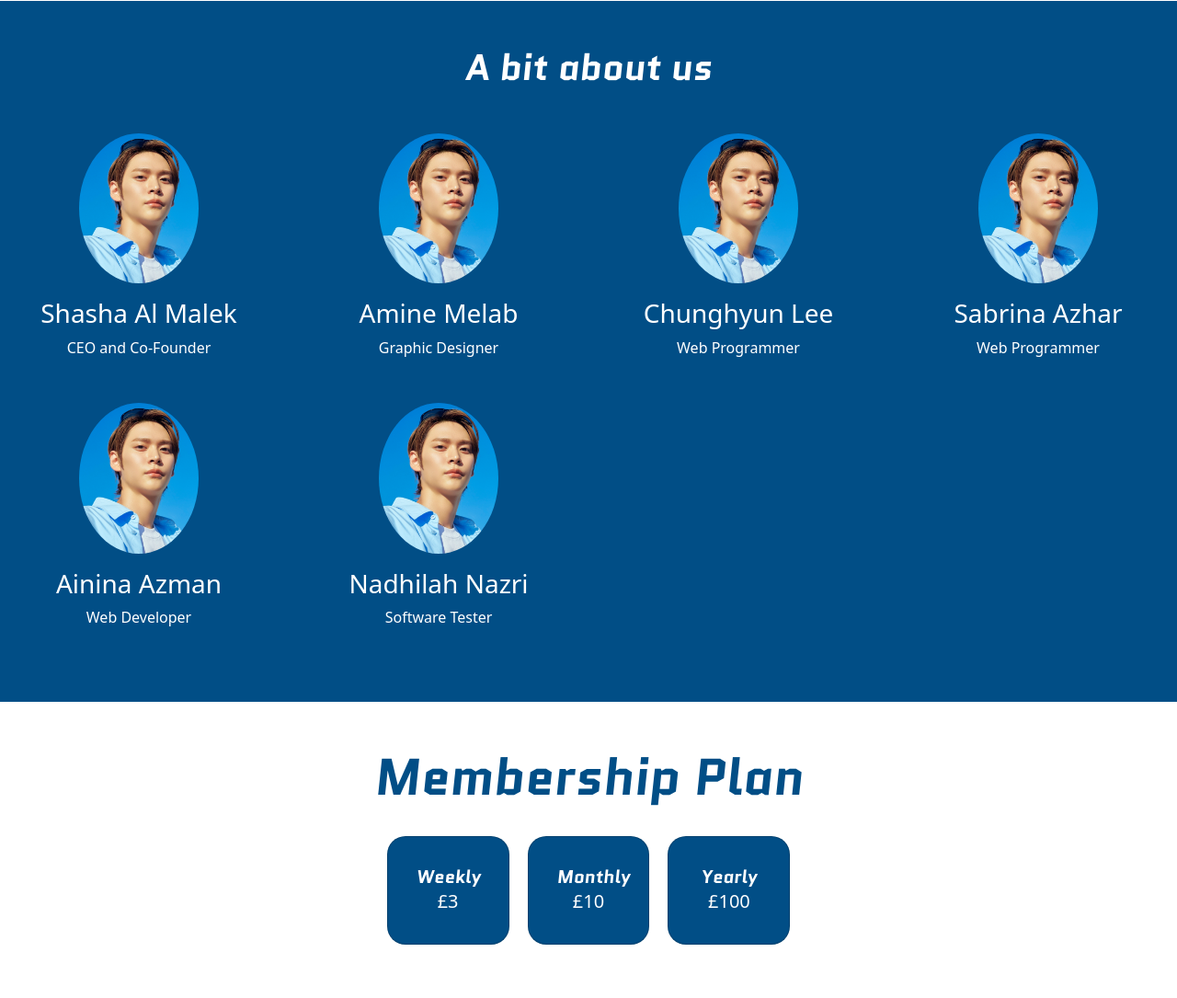
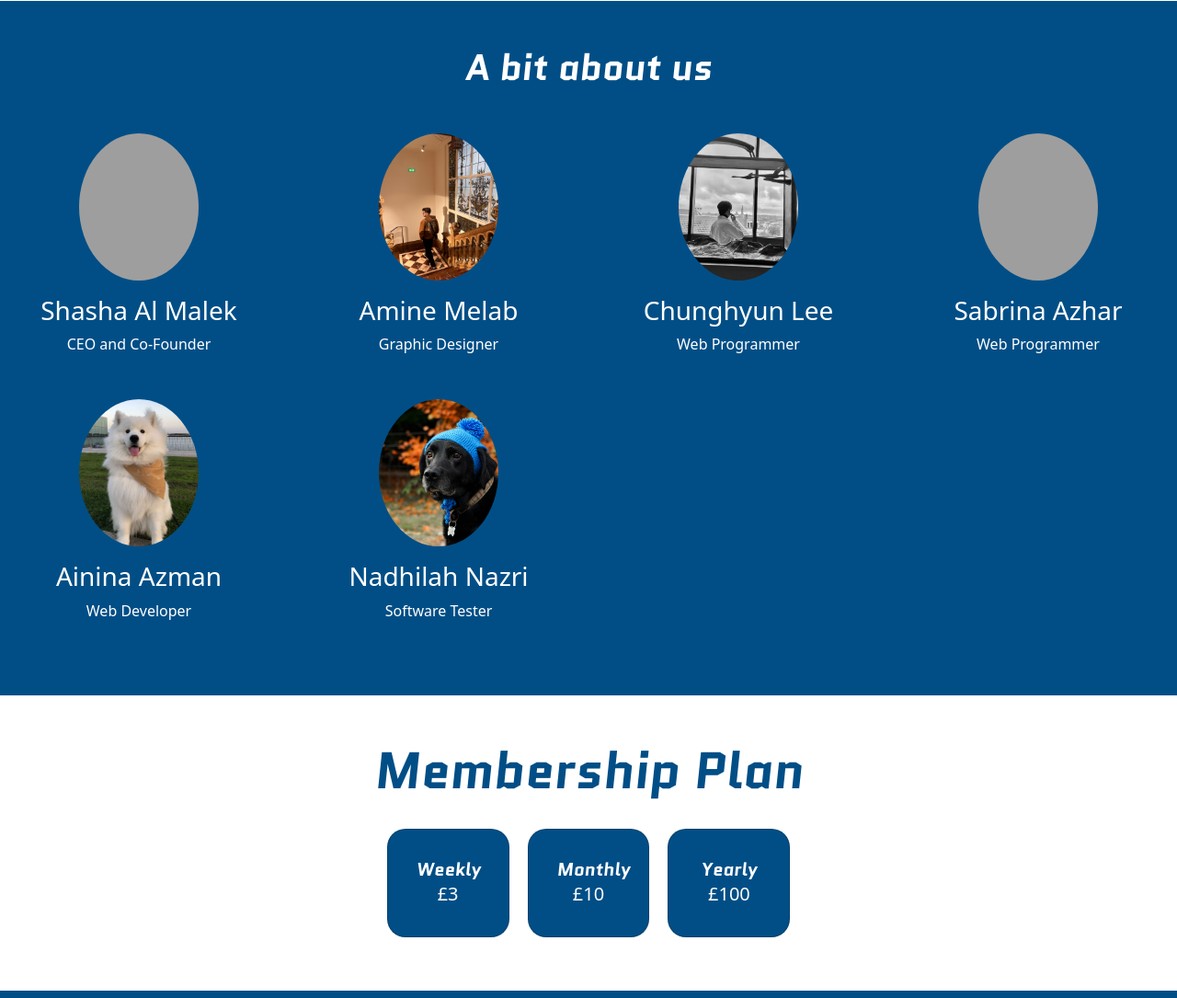
Before and after one commit to shasha-nabila/Journey-Tracker-App, a Flask app: page / in a window 1280 px wide. Shown: the part 1056-2141 px from the top of the page at 92% size. Run offline with Flask 3, Linux system fonts and the light colour scheme; some libraries are stand-ins or nearby versions; grey boxes are pictures that could not be loaded.

Commit message:
Ui design final update

```diff
--- a/app/static/style.css
+++ b/app/static/style.css
@@ -539,9 +539,8 @@ html {
 }
 
 .profile img {
-    width: 14vw;
-    max-width: 130px;
-    min-width: 70px;
+    width: 130px;
+    height: 160px; /* Adjust the height as needed to maintain your desired aspect ratio */
 }
 
 .py-6 {
--- a/app/templates/landing.html
+++ b/app/templates/landing.html
@@ -121,7 +121,7 @@
             <!-- Team Member 1 -->
             <div class="col-12 col-sm-6 col-md-4 col-lg-3">
                 <div class="profile text-center">
-                    <img src="{{ url_for('static', filename='image/eunseok.jpeg') }}" alt="Jimmy Kim"
+                    <img src="{{ url_for('static', filename='image/ShashaPFP.jpg') }}" alt="Jimmy Kim"
                         class="img-fluid rounded-circle mb-3">
                     <h3>Shasha Al Malek</h3>
                     <p>CEO and Co-Founder</p>
@@ -130,7 +130,7 @@
             <!-- Team Member 2 -->
             <div class="col-12 col-sm-6 col-md-4 col-lg-3">
                 <div class="profile text-center">
-                    <img src="{{ url_for('static', filename='image/eunseok.jpeg') }}" alt="Priscilla Tingey"
+                    <img src="{{ url_for('static', filename='image/AminePFP.jpg') }}" alt="Priscilla Tingey"
                         class="img-fluid rounded-circle mb-3">
                     <h3>Amine Melab</h3>
                     <p>Graphic Designer</p>
@@ -139,7 +139,7 @@
             <!-- Team Member 3 -->
             <div class="col-12 col-sm-6 col-md-4 col-lg-3">
                 <div class="profile text-center">
-                    <img src="{{ url_for('static', filename='image/eunseok.jpeg') }}" alt="Bernard Booth"
+                    <img src="{{ url_for('static', filename='image/KadPFP.JPEG') }}" alt="Bernard Booth"
                         class="img-fluid rounded-circle mb-3">
                     <h3>Chunghyun Lee</h3>
                     <p>Web Programmer</p>
@@ -148,7 +148,7 @@
             <!-- Team Member 4 -->
             <div class="col-12 col-sm-6 col-md-4 col-lg-3">
                 <div class="profile text-center">
-                    <img src="{{ url_for('static', filename='image/eunseok.jpeg') }}" alt="Celia Bird"
+                    <img src="{{ url_for('static', filename='image/SabrinaPFP.jpg') }}" alt="Celia Bird"
                         class="img-fluid rounded-circle mb-3">
                     <h3>Sabrina Azhar</h3>
                     <p>Web Programmer</p>
@@ -157,7 +157,7 @@
             <!-- Team Member 5 -->
             <div class="col-12 col-sm-6 col-md-4 col-lg-3">
                 <div class="profile text-center">
-                    <img src="{{ url_for('static', filename='image/eunseok.jpeg') }}" alt="Celia Bird"
+                    <img src="{{ url_for('static', filename='image/AininaPFP.jpg') }}" alt="Celia Bird"
                         class="img-fluid rounded-circle mb-3">
                     <h3>Ainina Azman</h3>
                     <p>Web Developer</p>
@@ -166,7 +166,7 @@
             <!-- Team Member 6 -->
             <div class="col-12 col-sm-6 col-md-4 col-lg-3">
                 <div class="profile text-center">
-                    <img src="{{ url_for('static', filename='image/eunseok.jpeg') }}" alt="Celia Bird"
+                    <img src="{{ url_for('static', filename='image/nadhilahPFP.jpg') }}" alt="Celia Bird"
                         class="img-fluid rounded-circle mb-3">
                     <h3>Nadhilah Nazri</h3>
                     <p>Software Tester</p>
```
Also changed, not shown: app/static/image/AininaPFP.jpg (added), app/static/image/AminePFP.jpg (added), app/static/image/KadPFP.JPEG (added), app/static/image/nadhilahPFP.jpg (added), 2 other files.
